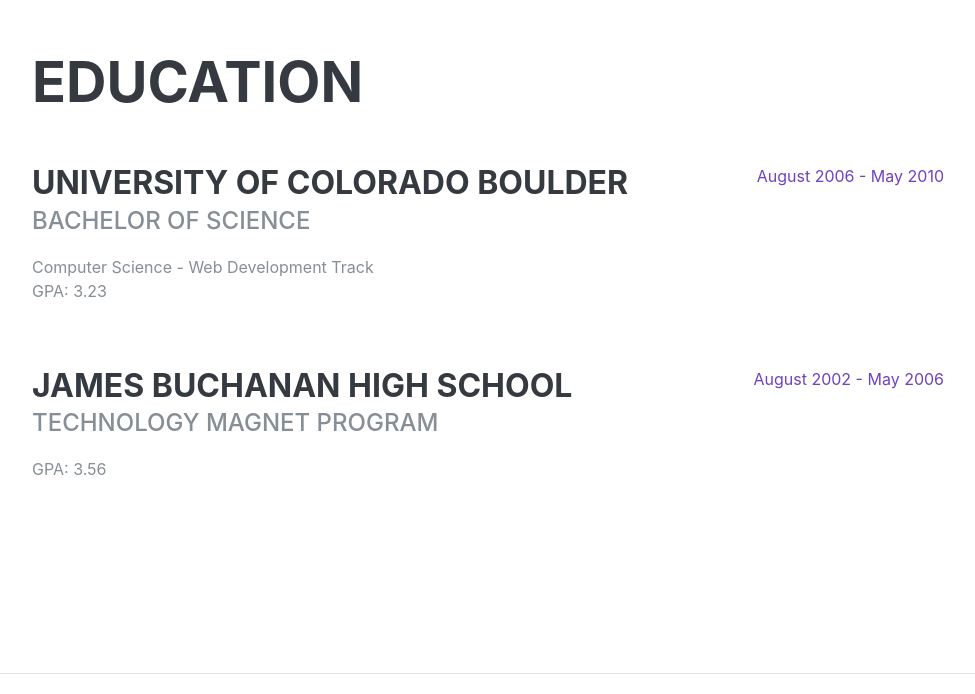
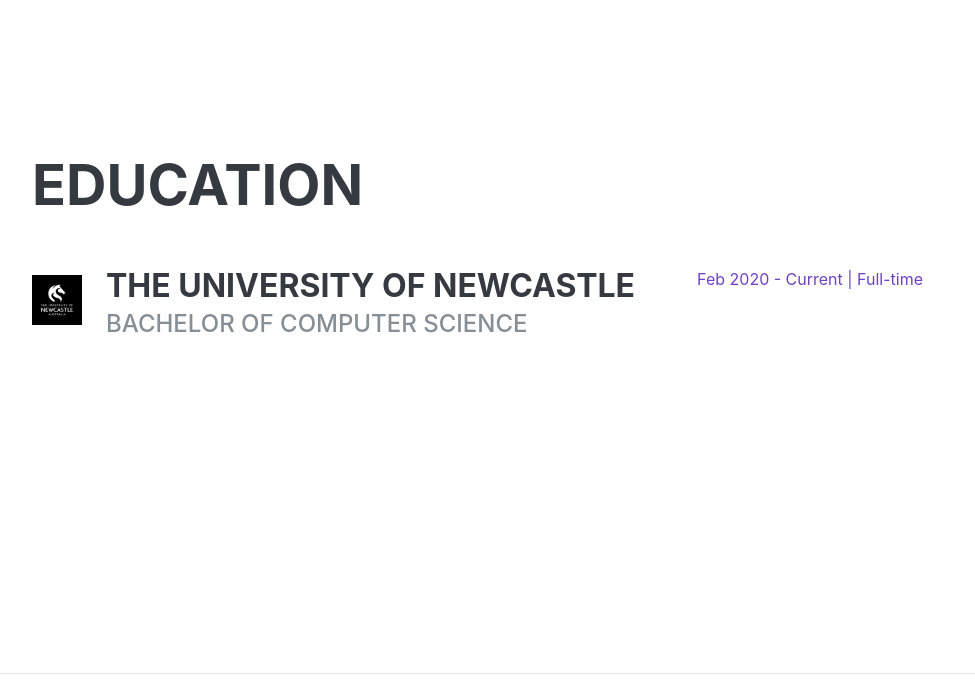
Before and after one commit to Tomrm18/portfolio-v2, a Gatsby site: page / in a window 1280 px wide. Shown: the part 1729-2423 px from the top of the page, without its empty margins (288-1263 px from the left). Built offline with nearby package versions, Linux system fonts and the light colour scheme; Gatsby itself is replaced by a stand-in of ours; a web font is replaced by a local one.

Commit message:
Refactored so education component render's data from config.js file

```diff
--- a/config.js
+++ b/config.js
@@ -58,8 +58,9 @@
       school: 'The University of Newcastle',
       degree: 'Bachelor of Computer Science',
       startDate: 'Feb 2020',
-      endData: 'Current',
+      endDate: 'Current',
       priority: 'Full-time',
+      imageName: 'uon',
     },
   ],
 };
--- a/src/components/Education.tsx
+++ b/src/components/Education.tsx
@@ -1,10 +1,33 @@
 import React from "react"
 
+import SectionItem from './SectionItem';
+import { useLogoImages } from '../hooks';
+
 type EducationProps = {
-  config: any
+  education: any
 }
 
-export const Education = ({ config }: EducationProps) => {
+export const Education = ({ education }: EducationProps) => {
+
+
+  const logoImages = useLogoImages();
+
+  const renderEducation = (education) => {
+
+    return education.map((job, index) => {
+
+      return (
+        <SectionItem
+        key={index}
+        title={job.school}
+        subtitle={job.degree}
+        rightTitle={`${job.startDate} - ${job.endDate} | ${job.priority}`}
+        imageRenderer={<img width={50} src={logoImages[job.imageName].publicURL}  alt={job.imageName} />}
+        />
+      )
+    })
+  }
+
 
   return (
     <section
@@ -13,29 +36,7 @@
   >
     <div className="w-100">
       <h2 className="mb-5">Education</h2>
-
-      <div className="resume-item d-flex flex-column flex-md-row justify-content-between mb-5">
-        <div className="resume-content">
-          <h3 className="mb-0">University of Colorado Boulder</h3>
-          <div className="subheading mb-3">Bachelor of Science</div>
-          <div>Computer Science - Web Development Track</div>
-          <p>GPA: 3.23</p>
-        </div>
-        <div className="resume-date text-md-right">
-          <span className="text-primary">August 2006 - May 2010</span>
-        </div>
-      </div>
-
-      <div className="resume-item d-flex flex-column flex-md-row justify-content-between">
-        <div className="resume-content">
-          <h3 className="mb-0">James Buchanan High School</h3>
-          <div className="subheading mb-3">Technology Magnet Program</div>
-          <p>GPA: 3.56</p>
-        </div>
-        <div className="resume-date text-md-right">
-          <span className="text-primary">August 2002 - May 2006</span>
-        </div>
-      </div>
+      {renderEducation(education)}
     </div>
   </section>
   )
--- a/src/components/Experience.tsx
+++ b/src/components/Experience.tsx
@@ -13,8 +13,6 @@
 
   const logoImages = useLogoImages();
 
-  console.log(logoImages)
-
   const renderExperiences = (experience) => {
 
     return experience.map((job, index) => {
@@ -26,9 +24,8 @@
         subtitle={job.company}
         description={job.description}
         descriptionList={job.tasks}
-        rightTitle={`${job.startDate} - ${job.endDate}`}
+        rightTitle={`${job.startDate} - ${job.endDate} | ${job.priority}`}
         imageRenderer={<img width={80} src={logoImages[job.imageName].publicURL}  alt={job.imageName} />}
-        testId={'experience-content'}
         />
       )
     })
--- a/src/content/gymetrix.mdx
+++ /dev/null
@@ -1,5 +0,0 @@
----
-title: Gymetrix
-image: ../assets/svg/logos/uon.svg
-imageAlt: Gymetrix
----
--- a/src/content/uon.mdx
+++ /dev/null
@@ -1,5 +0,0 @@
----
-title: The University of Newcastle
-image: ../assets/svg/logos/uon.svg
-imageAlt: The University of Newcastle
----
--- a/src/pages/index.tsx
+++ b/src/pages/index.tsx
@@ -20,7 +20,7 @@
 
       <hr className="m-0" />
 
-      <Education config={config} />
+      <Education education={config.education} />
 
       <hr className="m-0" />
 
```
